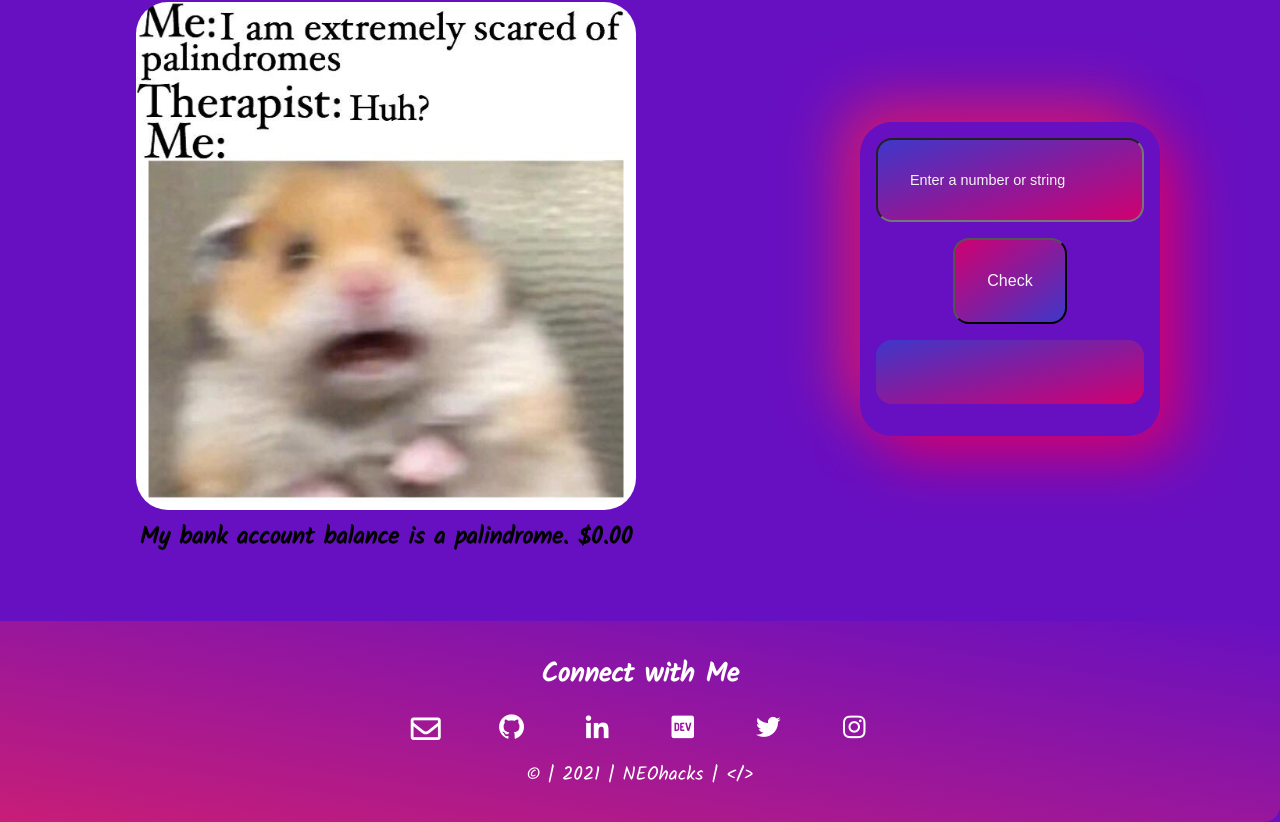
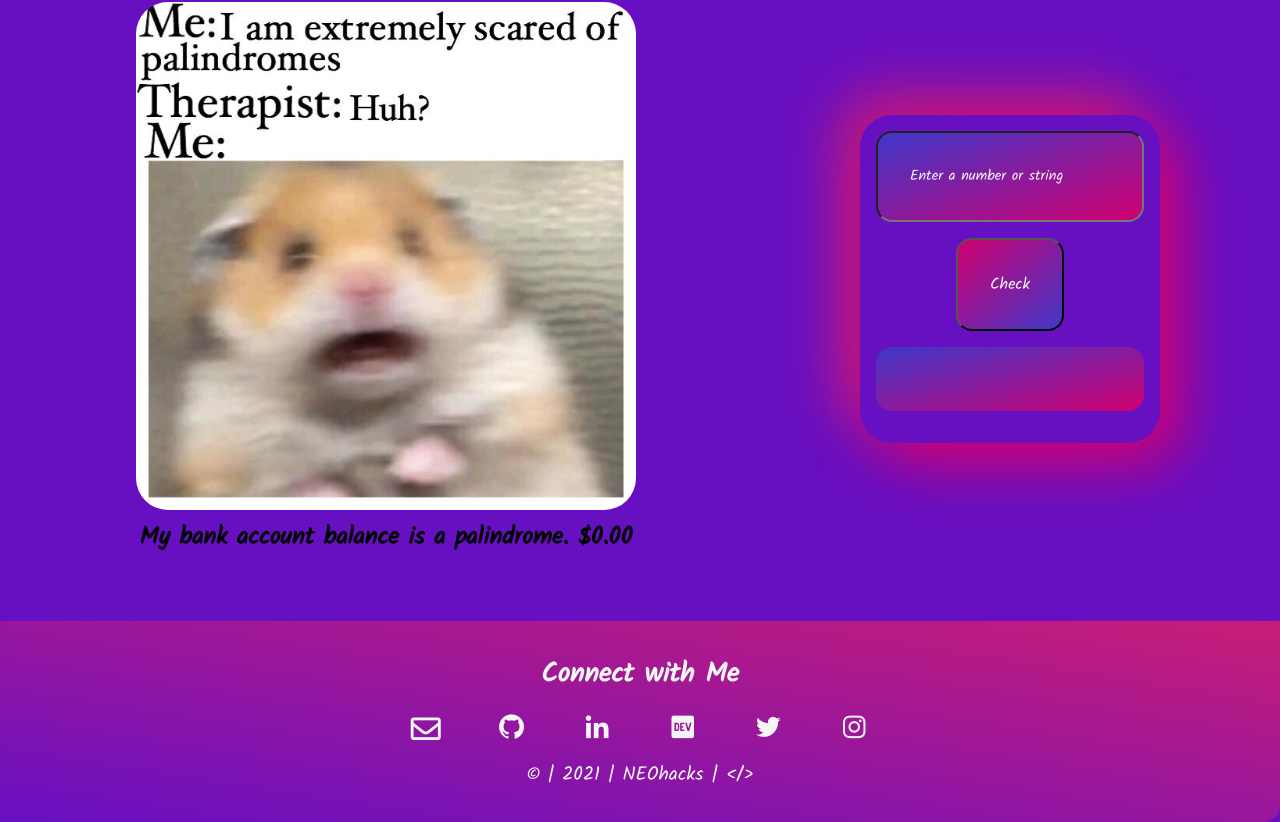
Before and after one commit to SobhanDash/3combo, a plain HTML site: page index.html in a window 1280 px wide. Shown: the part 1234-2056 px from the top of the page. Drawn offline with nearby package versions, Linux system fonts and the light colour scheme.

Commit message:
style: Change to heading, minor css fix

```diff
--- a/index.html
+++ b/index.html
@@ -11,7 +11,7 @@
 </head>
 <body>
     <nav class="navigation">
-        It's Game Time!
+        Finders, Keepers!
     </nav>
 
     <div class="container">
--- a/style.css
+++ b/style.css
@@ -26,6 +26,7 @@ body{
 
 ::placeholder {
     color: var(--side);
+    font-family: 'Kalam', cursive;
 }
 
 input {
@@ -38,7 +39,7 @@ input {
     background-image: linear-gradient(to bottom right, var(--c1), var(--box-shadow2));
     color: var(--side);
     font-size: 0.9rem;
-
+    font-family: 'Kalam', cursive;
 }
 
 
@@ -52,6 +53,7 @@ button {
     background-image: linear-gradient(to bottom right, var(--box-shadow2), var(--c1));
     color: var(--side);
     font-size: 1rem;
+    font-family: 'Kalam', cursive;
 }
 
 
@@ -181,7 +183,7 @@ button {
     padding: 1rem;
     background-color: var(--primary);
     text-align: center;
-    color: white;
+    color: var(--side);
     background-image: linear-gradient(to bottom right, var(--primary), var(--secondary));
 }
 
@@ -202,11 +204,11 @@ button {
     background-color: var(--primary);
     padding: 2rem 0rem;
     text-align: center;
-    color: white;
+    color: var(--side);
     border-bottom-right-radius: 1rem;
     font-family: 'Kalam', cursive;
     font-size: 1.2rem;
-    background-image: linear-gradient(to top right, var(--secondary), var(--primary));
+    background-image: linear-gradient(to top right, var(--primary), var(--secondary));
 }
 footer .link {
     color: var(--side);
@@ -220,7 +222,7 @@ footer ul {
 }
 
 .footer i{
-    color: white;
+    color: var(--side);
     font-size: 30px;
     margin: 1rem;
 }
```
Also changed, not shown: app.js (indentation only).
